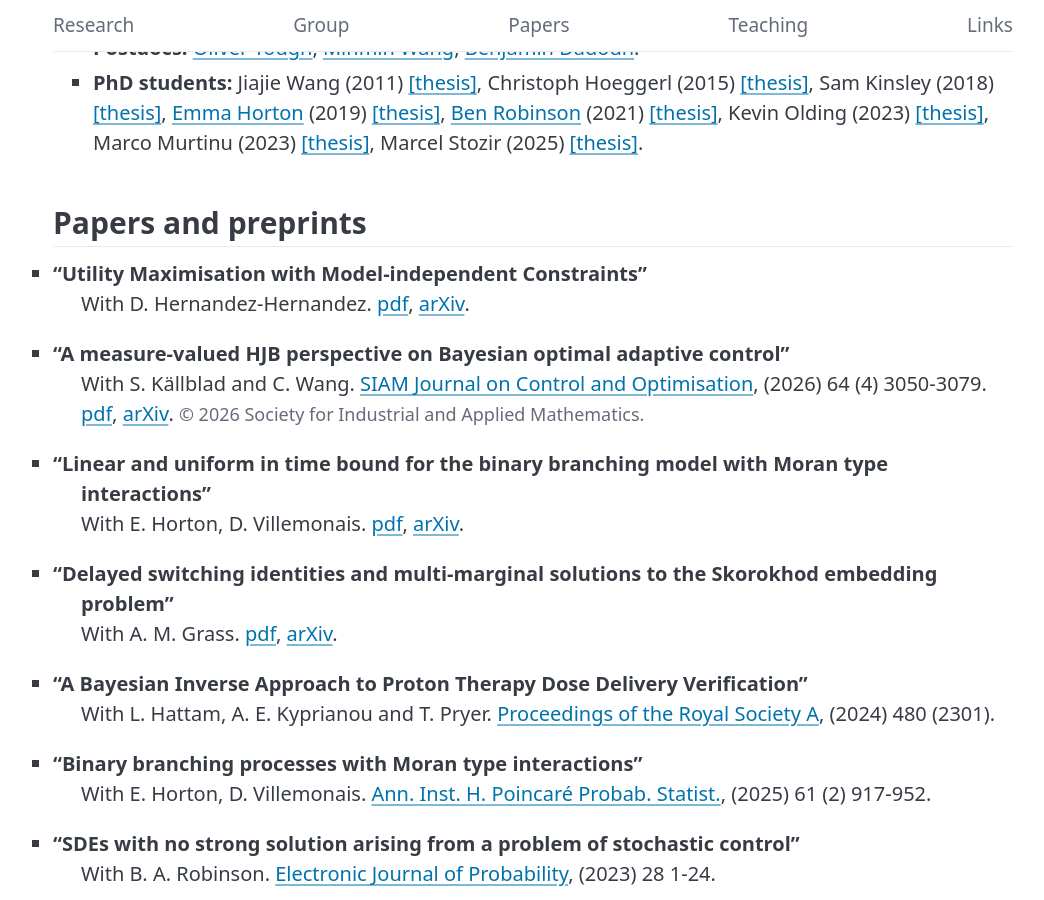
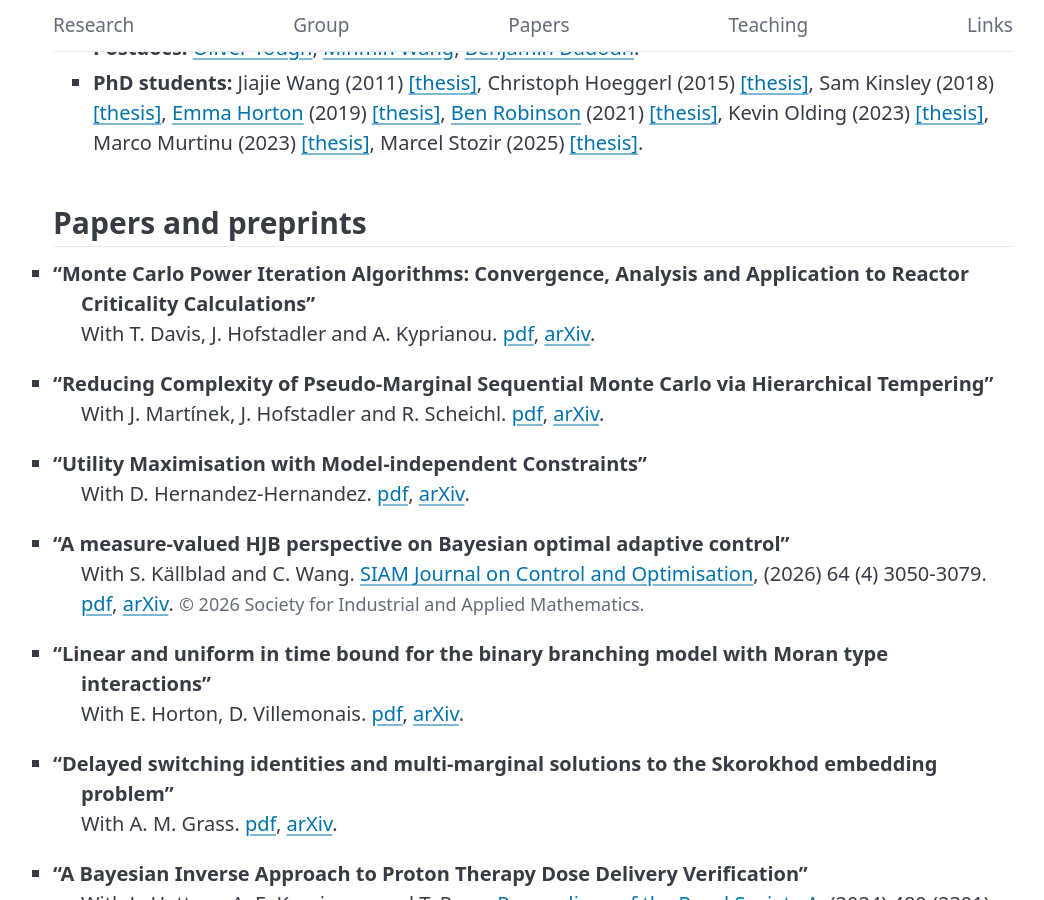
Before and after one commit to amgc500/amgc500.github.io, a Jekyll site: the page built from index.html, in a window 1280 px wide and 900 px high, scrolled down 1188 px. Shown: the whole window, without its empty margins (107-1151 px from the left). Built offline with Jekyll 4.4.1, drawn with Linux system fonts in a browser that asks for light colours.

Commit message:
Updated Papers

```diff
--- a/_data/papers.yml
+++ b/_data/papers.yml
@@ -30,6 +30,18 @@
 # =============================================================================
 
 papers:
+  - title: "Monte Carlo Power Iteration Algorithms: Convergence, Analysis and Application to Reactor Criticality Calculations"
+    authors: "With T. Davis, J. Hofstadler and A. Kyprianou"
+    links:
+      pdf: "/papers/PowerIteration.pdf"
+      arxiv: "https://arxiv.org/abs/2610.36266"
+
+  - title: "Reducing Complexity of Pseudo-Marginal Sequential Monte Carlo via Hierarchical Tempering"
+    authors: "With J. Martínek, J. Hofstadler and R. Scheichl"
+    links:
+      pdf: "/papers/HierarchicalTempering.pdf"
+      arxiv: "https://arxiv.org/abs/2610.37082"
+
   - title: "Utility Maximisation with Model-independent Constraints"
     authors: "With D. Hernandez-Hernandez"
     links:
```
Also changed, not shown: 3 other files.
